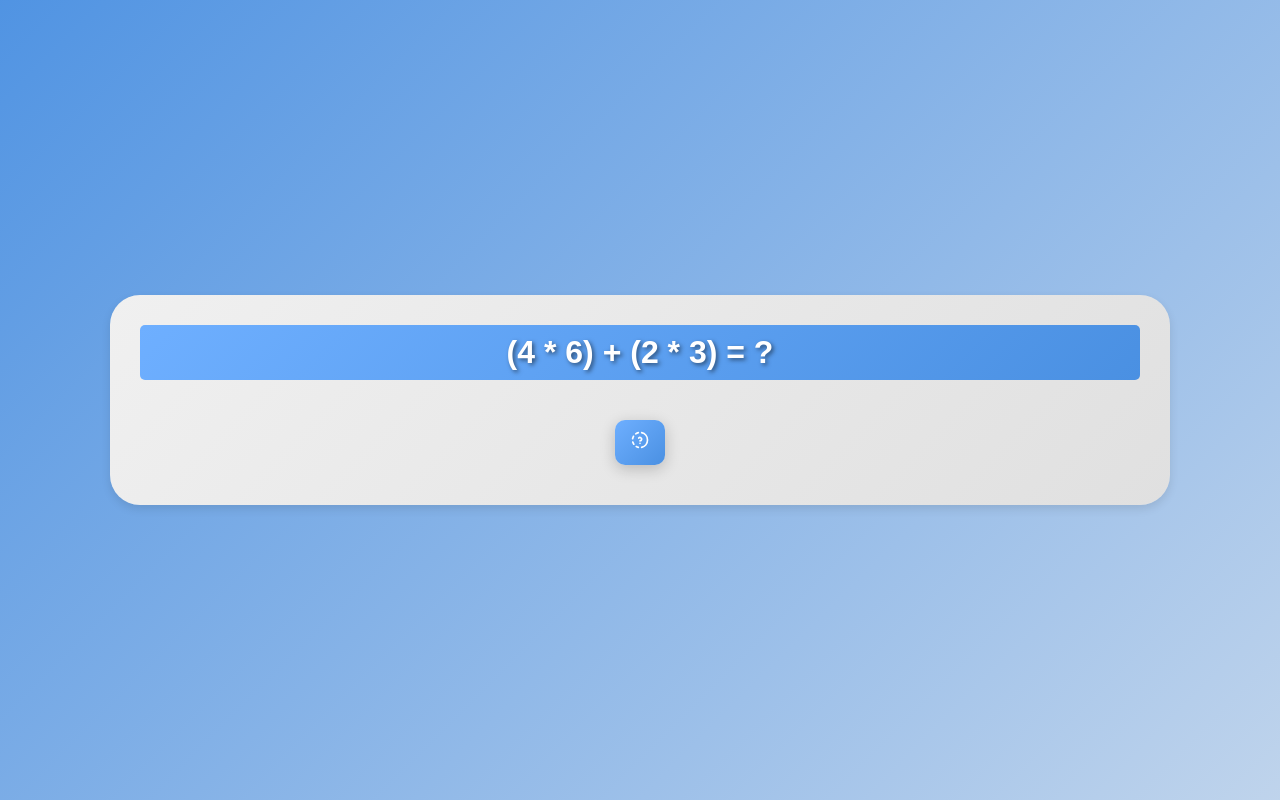
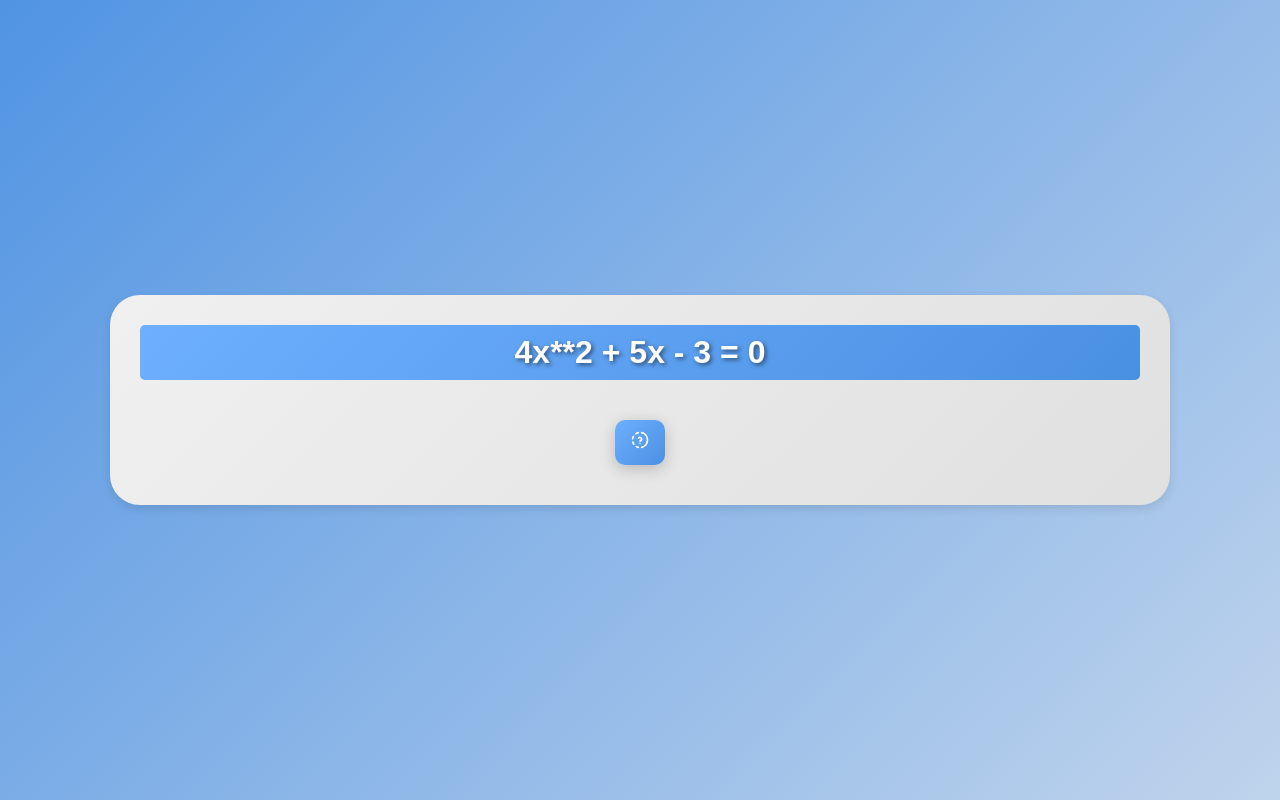
Before and after one commit to Astemir-Gurizhev/box-app, a React (Vite) app: page / in a window 1280 px wide. Built offline with nearby package versions, Linux system fonts and the light colour scheme.

Commit message:
Update prompt

```diff
--- a/src/components/request-form/RequestForm.tsx
+++ b/src/components/request-form/RequestForm.tsx
@@ -20,7 +20,7 @@ export const RequestForm = () => {
 		const data = await fetchChatResponse(
 			russianRequest +
 				clearSymbols +
-				'Представь, что ты учитель. Какие 3 темы стоит предварительно изучить по вопросу и создай его в виде массива [], где каждый ответ является элементом в виде строки "" и разделен запятыми без начального объяснения' +
+				'Представь, что ты учитель. Какие 3 разные темы стоило бы предварительно изучить по вопросу и создай его в виде массива [], где каждый ответ является элементом в виде строки "" и разделен запятыми без начального объяснения' +
 				task
 		)
 
--- a/src/data/data.ts
+++ b/src/data/data.ts
@@ -1,4 +1,4 @@
 export const russianRequest = 'Ответь на русском. '
 export const clearSymbols =
 	'Без символов меняющих текст. Например: "*", "**", "", "\n" и т.д. '
-export const task = '(4 * 6) + (2 * 3) = ?'
+export const task = '4x**2 + 5x - 3 = 0 '
```
